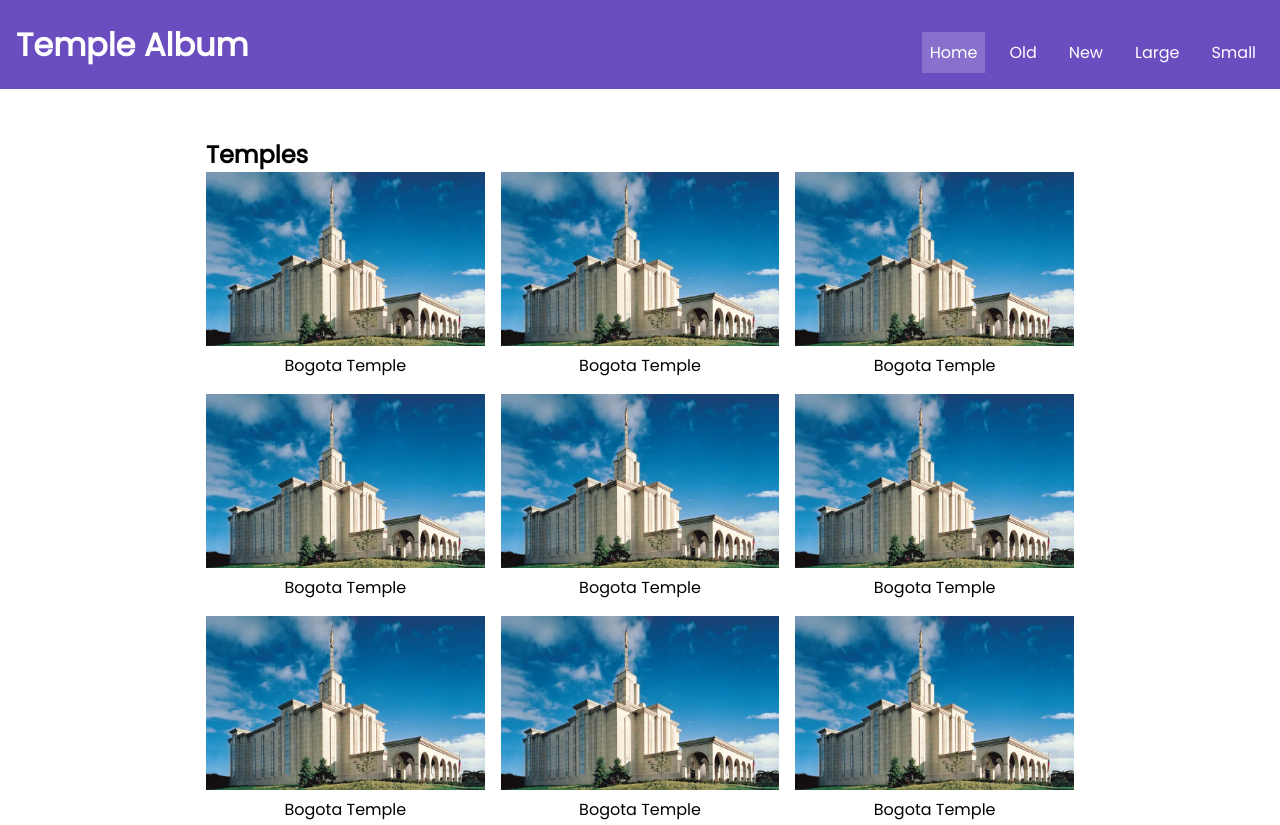
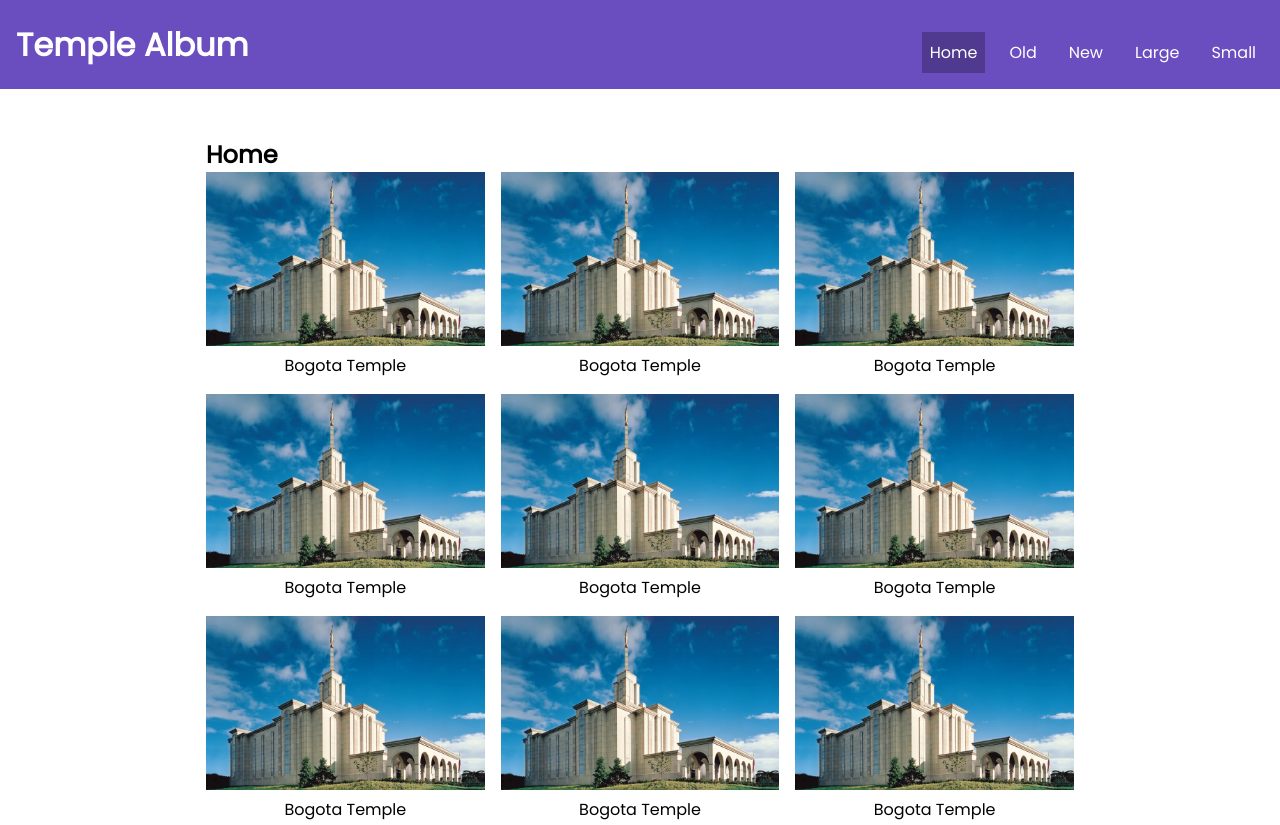
Before and after one commit to alejandradiazr/wdd131, a plain HTML site: page temples.html in a window 1280 px wide. Shown: the top 825 px of the page. Drawn offline with Linux system fonts and the light colour scheme.

Commit message:
Fix meta names and colors for Temple Album

```diff
--- a/styles/temples.css
+++ b/styles/temples.css
@@ -46,7 +46,7 @@ nav a {
 
 nav a:hover,
 nav a.active {
-  background-color: rgba(255,255,255,0.2);
+  background-color: rgba(0, 0, 0, 0.25);
 }
 
 nav.open {
--- a/temples.html
+++ b/temples.html
@@ -3,6 +3,8 @@
 <head>
   <meta charset="UTF-8">
   <meta name="viewport" content="width=device-width, initial-scale=1.0">
+  <meta name="description" content="Temple Album page showcasing a responsive gallery of temple images using HTML, CSS Grid, Flexbox, and JavaScript.">
+  <meta name="author" content="Alejandra Díaz Rojas">
   <title>Temple Album</title>
   <link rel="preconnect" href="https://fonts.googleapis.com">
   <link rel="preconnect" href="https://fonts.gstatic.com" crossorigin>
@@ -26,7 +28,7 @@
   </header>
 
   <main>
-    <h2>Temples</h2>
+    <h2>Home</h2>
     <section class="gallery">
       <figure>
         <img src="images/bogota-temple.webp" alt="Bogota Temple" loading="lazy">
```
